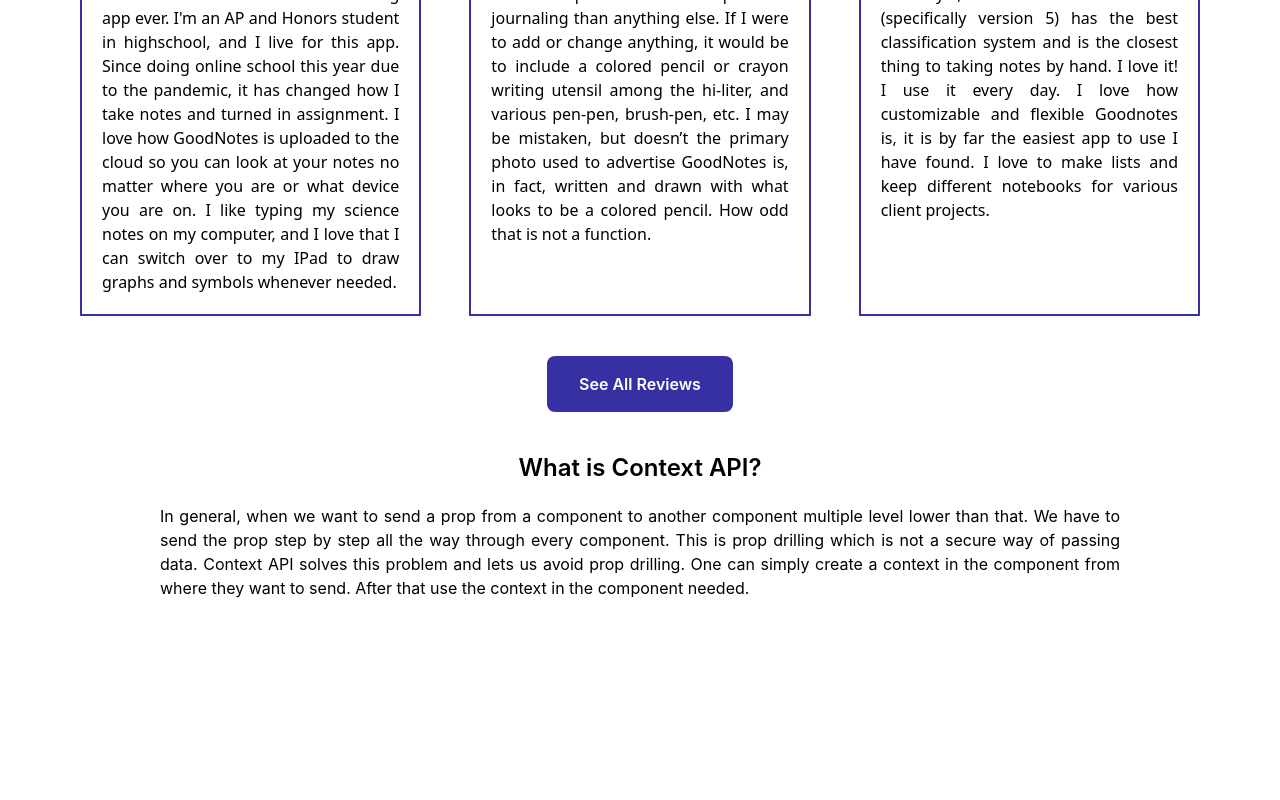
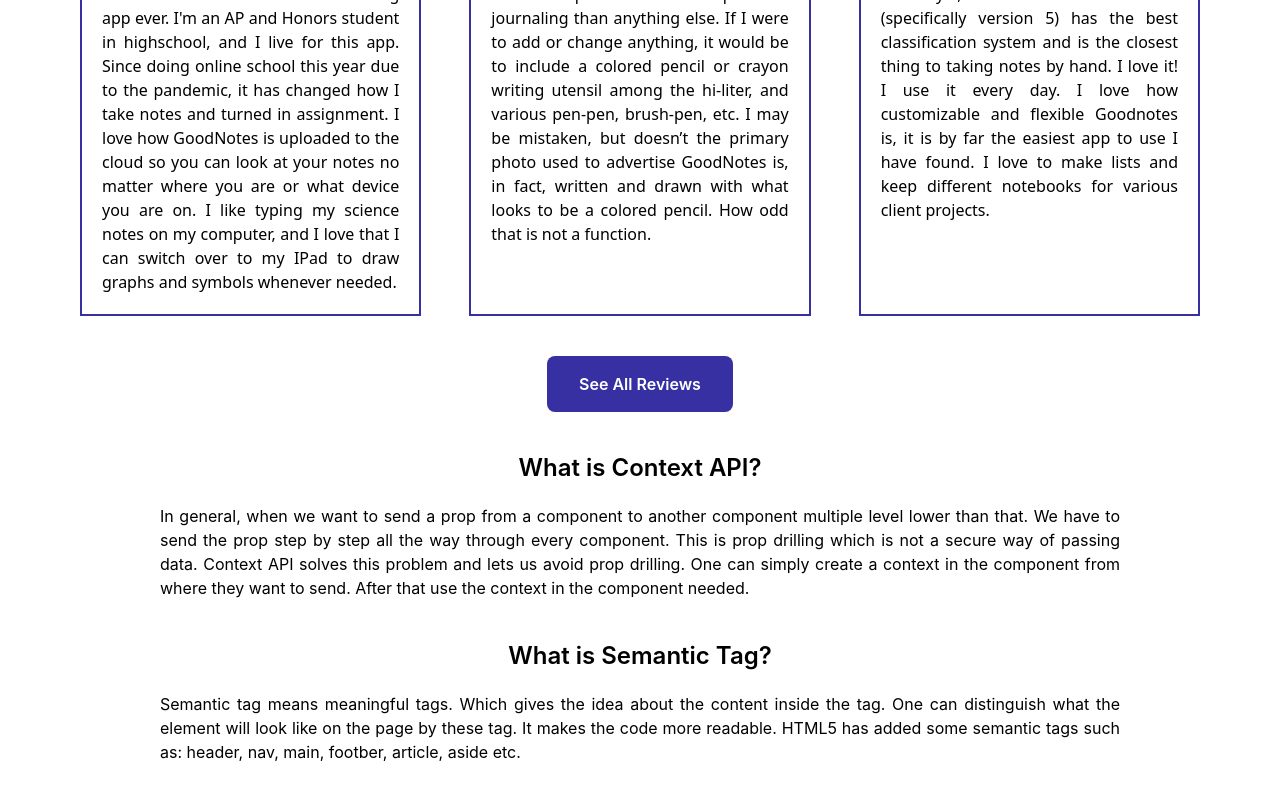
Before and after one commit to SaraAzmin/Product-Analysis-Website-with-React, a React (Create React App) app: page / in a window 1280 px wide. Shown: the part 801-1601 px from the top of the page. Before the commit the page ends 1465 px from the top, so only its background shows below. Built offline with nearby package versions, Linux system fonts and the light colour scheme.

Commit message:
what is semantic tag answered

```diff
--- a/src/components/Home/Home.js
+++ b/src/components/Home/Home.js
@@ -2,6 +2,7 @@
 import CustomerReviewSection from '../CustomerReviewSection/CustomerReviewSection';
 import IntroductionSection from '../IntroductionSection/IntroductionSection';
 import WhatISContextAPI from '../WhatISContextAPI/WhatISContextAPI';
+import WhatIsSemanticTag from '../WhatIsSemanticTag/WhatIsSemanticTag';
 
 const Home = () => {
     return (
@@ -11,6 +12,7 @@
             </div>
             <CustomerReviewSection></CustomerReviewSection>
             <WhatISContextAPI></WhatISContextAPI>
+            <WhatIsSemanticTag></WhatIsSemanticTag>
         </div>
     );
 };
--- a/src/components/WhatISContextAPI/WhatISContextAPI.js
+++ b/src/components/WhatISContextAPI/WhatISContextAPI.js
@@ -2,7 +2,7 @@
 
 const WhatISContextAPI = () => {
     return (
-        <div className='mx-20 mb-16'>
+        <div className='mx-20 mb-10'>
             <h4 className='text-2xl font-semibold'>What is Context API?</h4>
             <p className='px-20 text-justify my-5'>In general, when we want to send a prop from a component to another component multiple level lower than that. We have to send the prop step by step all the way through every component. This is prop drilling which is not a secure way of passing data. Context API solves this problem and lets us avoid prop drilling. One can simply create a context in the component from where they want to send. After that use the context in the component needed. </p>
         </div>
--- /dev/null
+++ b/src/components/WhatIsSemanticTag/WhatIsSemanticTag.js
@@ -0,0 +1,12 @@
+import React from 'react';
+
+const WhatIsSemanticTag = () => {
+    return (
+        <div className='mx-20 mb-20'>
+            <h4 className='text-2xl font-semibold'>What is Semantic Tag?</h4>
+            <p className='px-20 text-justify my-5'>Semantic tag means meaningful tags. Which gives the idea about the content inside the tag. One can distinguish what the element will look like on the page by these tag. It makes the code more readable. HTML5 has added some semantic tags such as: header, nav, main, footber, article, aside etc.  </p>
+        </div>
+    );
+};
+
+export default WhatIsSemanticTag;
```
